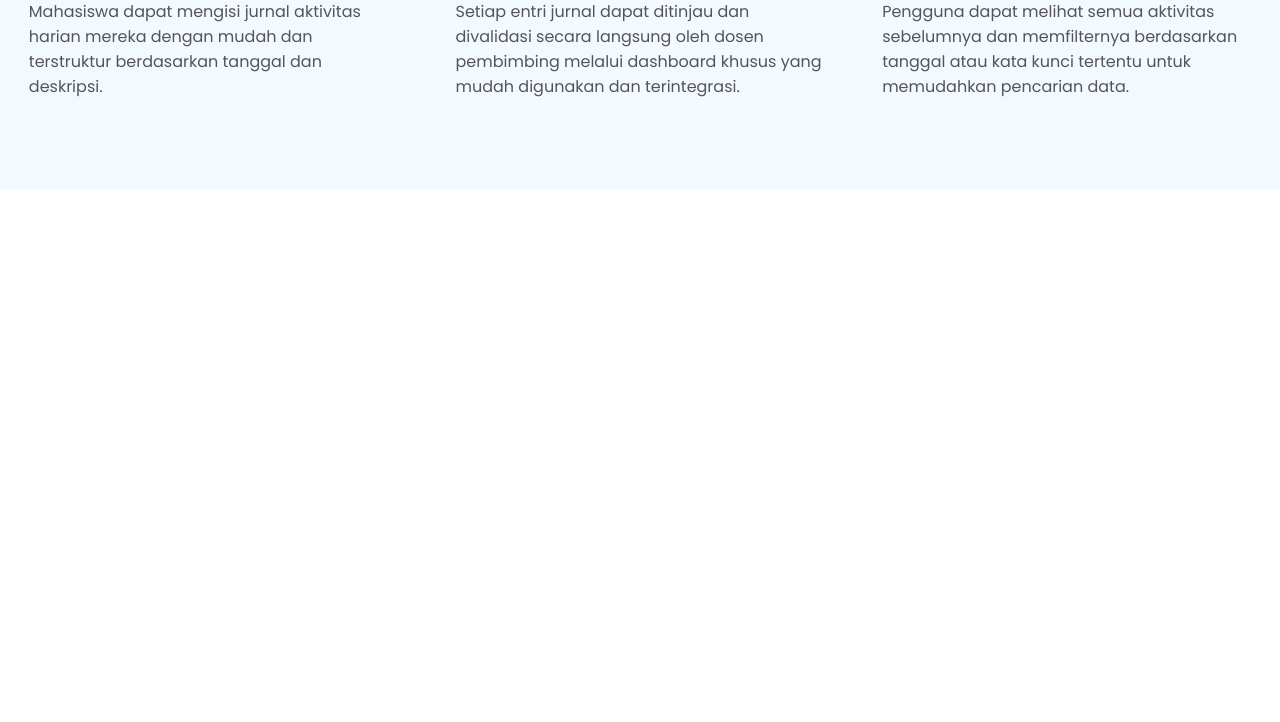
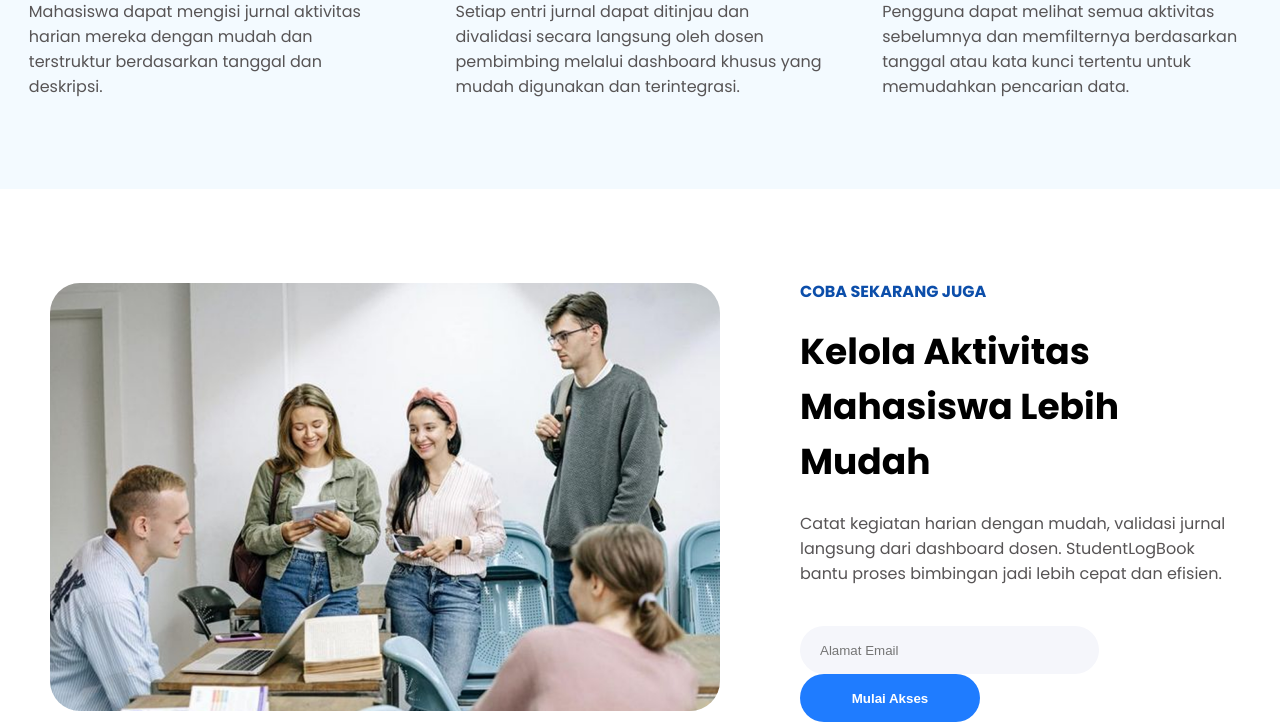
Before and after one commit to FauzanRown/RajaCoding, a PHP site: page / in a window 1280 px wide. Shown: the part 1126-1848 px from the top of the page. Before the commit the page ends 1223 px from the top, so only its background shows below. Run offline with PHP 8.4, Linux system fonts and the light colour scheme.

Commit message:
Bikin Section Adversiing nya

```diff
--- a/assets/css/style.css
+++ b/assets/css/style.css
@@ -202,3 +202,67 @@ body {
 }
 
 /* INI AKHIR FITUR NYA */
+
+/* Ini Bagian Advertise */
+
+#advertise {
+  margin: 90px 50px 0px 50px;
+  display: flex;
+  justify-content: space-between;
+  align-items: center;
+  gap: 80px;
+}
+
+.advertiseText h1 {
+  font-size: 36px;
+}
+
+.advertiseText p {
+  color: #575455;
+  padding-top: 22px;
+  padding-bottom: 40px;
+}
+
+.advertiseText h4 {
+  font-size: 16px;
+  color: #0c4eaa;
+  padding-bottom: 20px;
+}
+
+.advertiseImage img {
+  border-radius: 30px;
+  width: 670px;
+  height: 428px;
+}
+
+.advertiseButton button {
+  background-color: #1f7cff;
+  color: #fff;
+  border: none;
+  padding: 10px 20px;
+  border-radius: 50px;
+  width: 180px;
+  height: 48px;
+  cursor: pointer;
+  font-weight: bold;
+}
+
+.advertiseButton button:hover {
+  background-color: #0c4eaa;
+  cursor: pointer;
+  transition: ease-out;
+  transition-duration: 0.1s;
+}
+
+.advertiseButton input {
+  background-color: #f5f6fb;
+  color: #575455;
+  border: none;
+  padding: 10px 20px;
+  border-radius: 50px;
+  width: 299px;
+  height: 48px;
+  cursor: pointer;
+}
+
+/* Ini Akhir Bagian Advertise */
--- a/index.html
+++ b/index.html
@@ -110,5 +110,26 @@
       </div>
     </section>
     <!-- Ini Akhir Bagian Dari fitur fiturnya -->
+
+    <!-- Ini Bagian Advertise nya -->
+    <section id="advertise">
+      <div class="advertiseImage">
+        <img src="./assets/img/Image Advertise.png" alt="" />
+      </div>
+      <div class="advertiseText">
+        <h4>COBA SEKARANG JUGA</h4>
+        <h1>Kelola Aktivitas Mahasiswa Lebih Mudah</h1>
+        <p>
+          Catat kegiatan harian dengan mudah, validasi jurnal langsung dari
+          dashboard dosen. StudentLogBook bantu proses bimbingan jadi lebih
+          cepat dan efisien.
+        </p>
+        <div class="advertiseButton">
+          <input type="email" placeholder="Alamat Email" />
+          <button>Mulai Akses</button>
+        </div>
+      </div>
+    </section>
+    <!-- Ini Akhir Bagian Advertise nya -->
   </body>
 </html>
```
Also changed, not shown: assets/img/Image Advertise.png (added).
